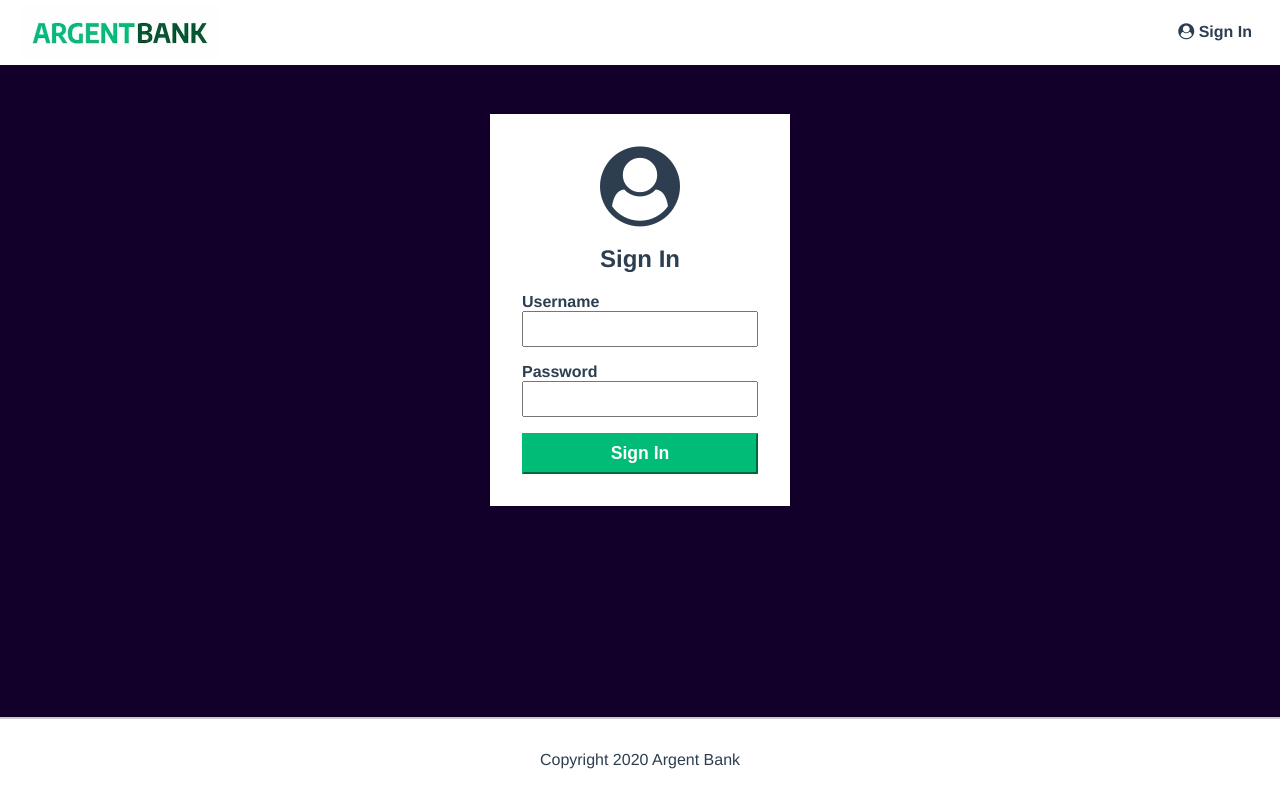
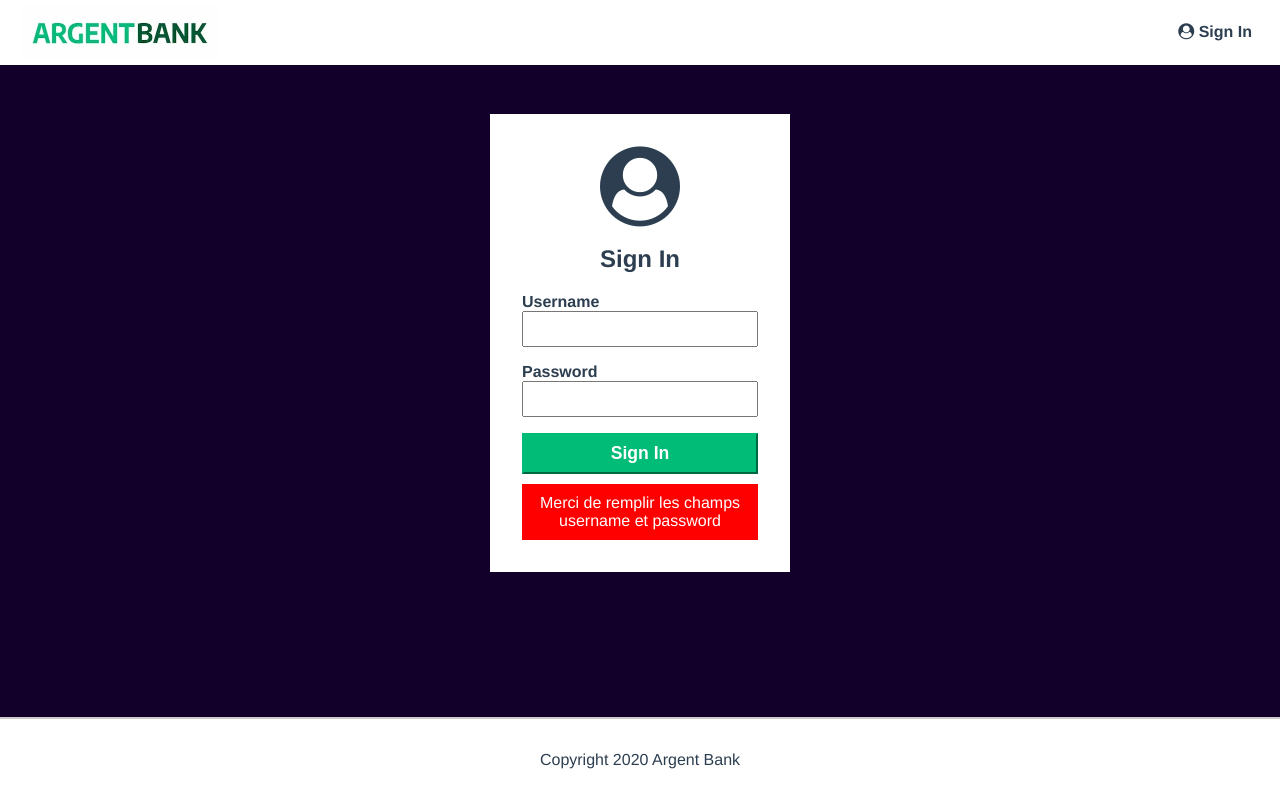
Before and after one commit to leJessy/ArgentBank---Projet-11, a React (Create React App) app in the folder FrontEnd/: page /Sign-In in a window 1280 px wide. Both pictures are taken after a click on the button "Sign In". Built offline with nearby package versions, Linux system fonts and the light colour scheme.

Commit message:
Erreur login

```diff
--- a/FrontEnd/src/main.css
+++ b/FrontEnd/src/main.css
@@ -291,3 +291,10 @@ body {
     width: 200px;
   }
 }
+
+.error-message {
+  background-color: red;
+  color: white;
+  padding: 10px;
+  margin-top: 10px;
+}
--- a/FrontEnd/src/pages/Signin.jsx
+++ b/FrontEnd/src/pages/Signin.jsx
@@ -9,10 +9,11 @@ const Signin = () => {
 
   const [username, setUsername] = useState('');
   const [password, setPassword] = useState('');
+  const [errorMessage, setErrorMessage] = useState(null);
 
   const handleLogin = async () => {
     if (!username || !password) {
-      console.error('Merci de remplir les champs username et password');
+      setErrorMessage('Merci de remplir les champs username et password');
       return;
     }
     try {
@@ -59,6 +60,7 @@ const Signin = () => {
             Sign In
           </button>
         </form>
+        {errorMessage && <div className='error-message'>{errorMessage}</div>}
       </section>
     </main>
   );
```
